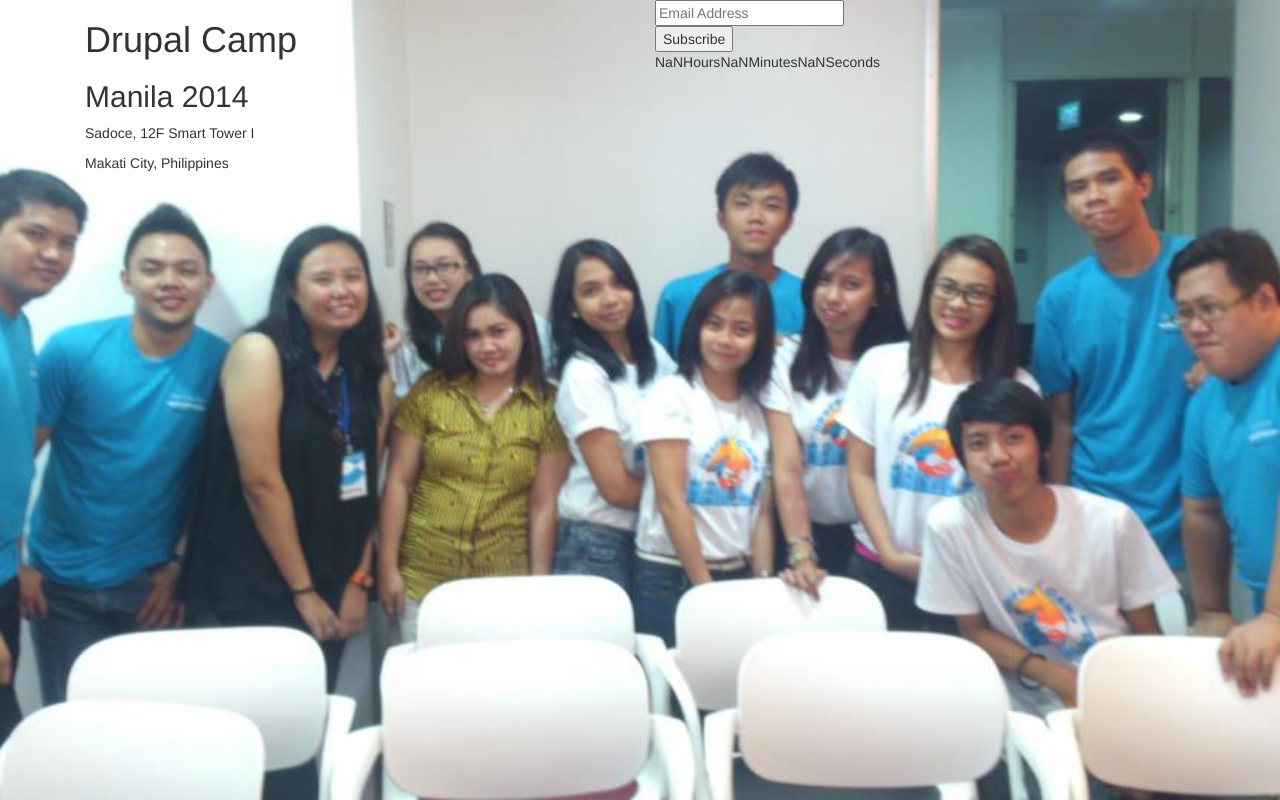
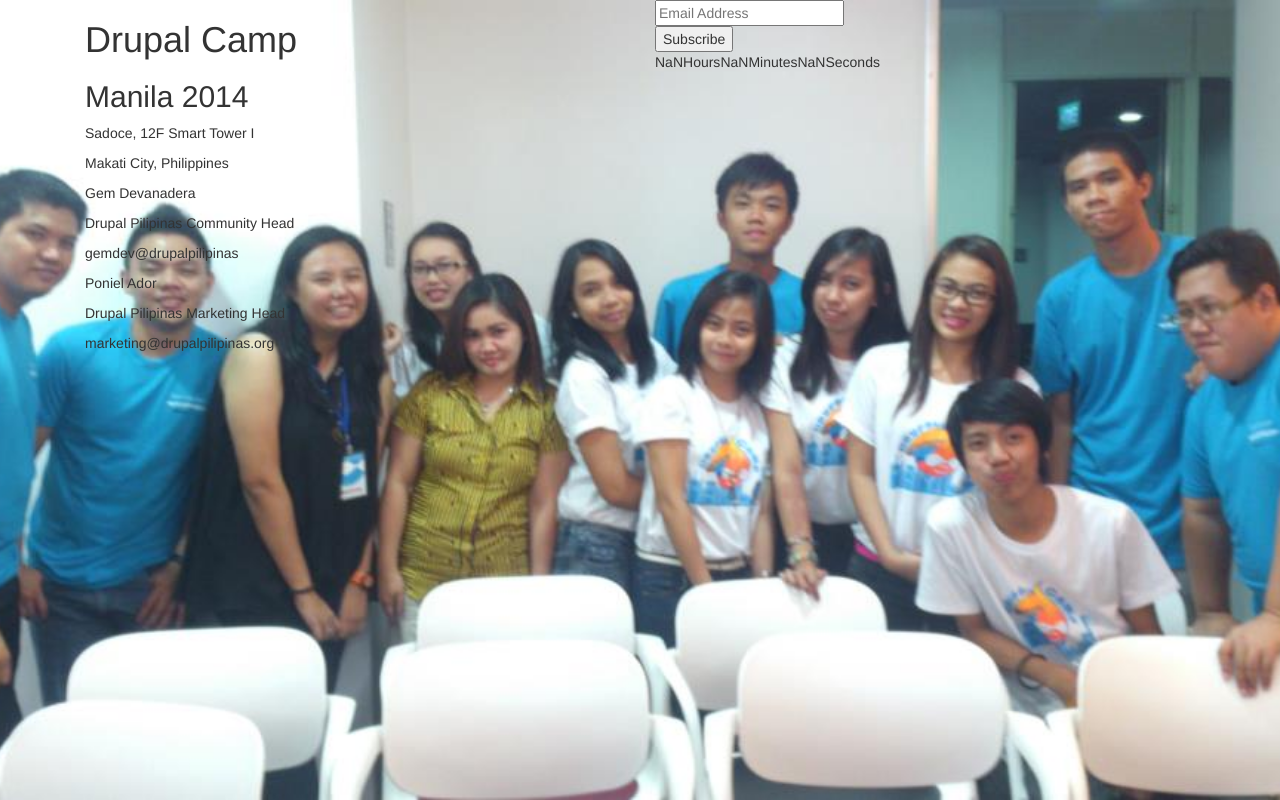
Before and after one commit to pcofilada/DrupalCampManila2014ComingSoonPage, a PHP site: page / in a window 1280 px wide. Run offline with PHP 8.4, Linux system fonts and the light colour scheme; some libraries are stand-ins or nearby versions.

Commit message:
Added contacts

```diff
--- a/index.php
+++ b/index.php
@@ -25,6 +25,18 @@
 				<p>Sadoce, 12F Smart Tower I</p>
 				<p>Makati City, Philippines</p>
 			</div>
+			<div id="contacts">
+				<div class="contact">
+					<p>Gem Devanadera</p>
+					<p>Drupal Pilipinas Community Head</p>
+					<p>gemdev@drupalpilipinas</p>
+				</div>
+				<div class="contact">
+					<p>Poniel Ador</p>
+					<p>Drupal Pilipinas Marketing Head</p>
+					<p>marketing@drupalpilipinas.org</p>
+				</div>
+			</div>
 		</div>
 		<div class="col-lg-6">
 			<div id="subscribe">
```
